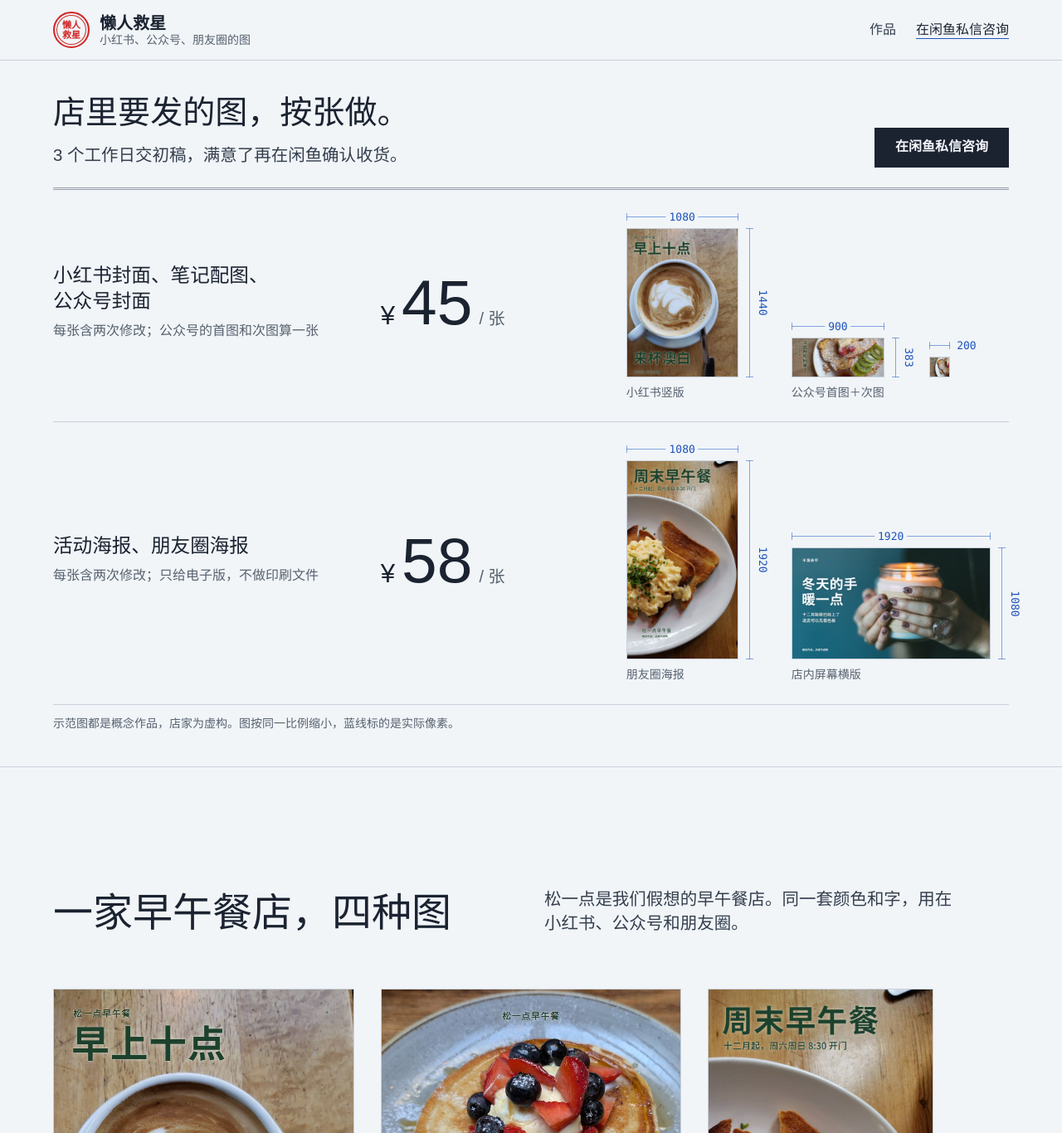
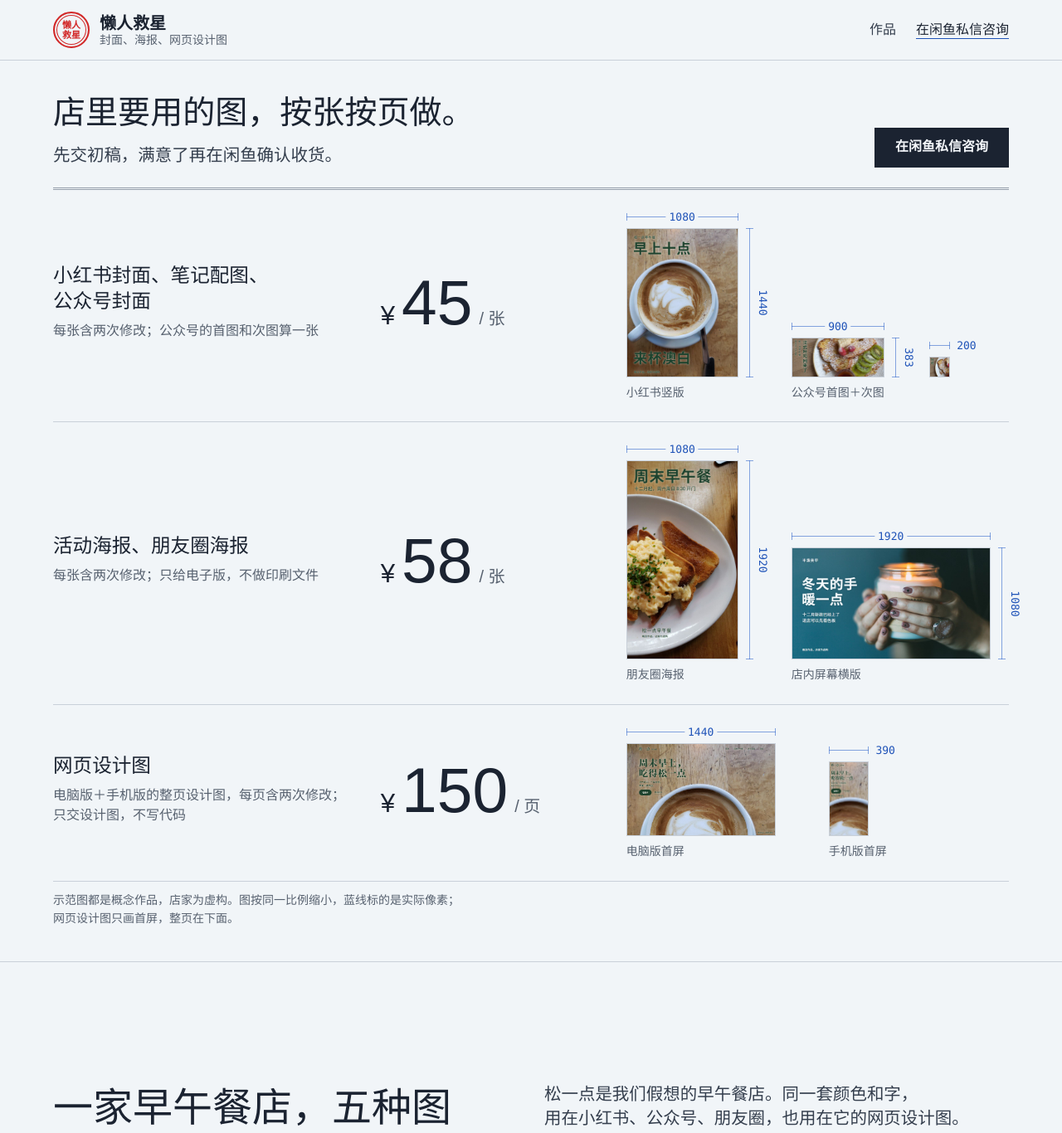
Before and after one commit to lazysavior/lazysavior.github.io, a plain HTML site: page cn/index.html in a window 1280 px wide. Shown: the top 1366 px of the page at 83% size. Drawn offline with Linux system fonts and the light colour scheme.

Commit message:
作品集：簡體介紹頁 /cn/ 加上網頁設計圖服務（閒魚商品三）
Co-Authored-By: Claude Opus 5.5 <noreply@anthropic.com>

```diff
--- a/cn/index.html
+++ b/cn/index.html
@@ -3,8 +3,8 @@
 <head>
 <meta charset="utf-8">
 <meta name="viewport" content="width=device-width, initial-scale=1">
-<title>懒人救星｜小红书封面 ¥45 一张，活动海报 ¥58 一张</title>
-<meta name="description" content="懒人救星帮小店做小红书封面、公众号封面和活动海报，按张计价，3 个工作日交初稿，在闲鱼私信咨询。">
+<title>懒人救星｜小红书封面 ¥45 一张，活动海报 ¥58 一张，网页设计图 ¥150 一页</title>
+<meta name="description" content="懒人救星帮小店做小红书封面、公众号封面、活动海报和网页设计图，按张或按页计价，在闲鱼私信咨询。">
 <link rel="stylesheet" href="styles.css">
 </head>
 <body>
@@ -13,7 +13,7 @@
   <div class="container top-in">
     <a class="brand" href="#top" aria-label="懒人救星，回到页面顶部">
       <span class="seal" aria-hidden="true">懒人<br>救星</span>
-      <span class="brand-name">懒人救星<small>小红书、公众号、朋友圈的图</small></span>
+      <span class="brand-name">懒人救星<small>封面、海报、网页设计图</small></span>
     </a>
     <nav class="top-links" aria-label="页面导航">
       <a class="nav-quiet" href="#works">作品</a>
@@ -26,8 +26,8 @@
   <section class="hero" aria-labelledby="hero-title">
     <div class="container">
       <div class="grid12 hero-head">
-        <h1 id="hero-title"><span class="phrase">店里要发的图，</span><span class="phrase">按张做。</span></h1>
-        <p class="lead"><span class="phrase">3 个工作日交初稿，</span><span class="phrase">满意了再在闲鱼确认收货。</span></p>
+        <h1 id="hero-title"><span class="phrase">店里要用的图，</span><span class="phrase">按张按页做。</span></h1>
+        <p class="lead"><span class="phrase">先交初稿，</span><span class="phrase">满意了再在闲鱼确认收货。</span></p>
         <a class="btn btn-primary" href="#contact">在闲鱼私信咨询</a>
       </div>
 
@@ -88,16 +88,39 @@
             </figure>
           </div>
         </li>
+        <li class="grid12 offer">
+          <div class="offer-name">
+            <h2>网页设计图</h2>
+            <p><span class="phrase">电脑版＋手机版的整页设计图，</span><span class="phrase">每页含两次修改；</span><span class="phrase">只交设计图，不写代码</span></p>
+          </div>
+          <p class="offer-price"><span class="cur">¥</span><span class="amount">150</span><span class="per">/ 页</span></p>
+          <div class="formats">
+            <figure class="fmt">
+              <div class="fmt-box" style="--w: 1440;">
+                <span class="dim dim-w" aria-hidden="true"><span>1440</span></span>
+                <img src="img/web-desk-fold.jpg" width="1200" height="750" alt="网页设计图示范：早午餐店官网电脑版首屏，木头桌上一杯澳白，字写着周末早上，吃得松一点">
+              </div>
+              <figcaption>电脑版首屏<span class="visually-hidden">，宽 1440 像素</span></figcaption>
+            </figure>
+            <figure class="fmt">
+              <div class="fmt-box tiny" style="--w: 390;">
+                <span class="dim dim-w" aria-hidden="true"><span>390</span></span>
+                <img src="img/web-mob-fold.jpg" width="196" height="362" alt="网页设计图示范：同一家店的手机版首屏">
+              </div>
+              <figcaption>手机版首屏<span class="visually-hidden">，宽 390 像素</span></figcaption>
+            </figure>
+          </div>
+        </li>
       </ol>
-      <p class="scale-note">示范图都是概念作品，店家为虚构。图按同一比例缩小，蓝线标的是实际像素。</p>
+      <p class="scale-note"><span class="phrase">示范图都是概念作品，店家为虚构。</span><span class="phrase">图按同一比例缩小，蓝线标的是实际像素；</span><span class="phrase">网页设计图只画首屏，整页在下面。</span></p>
     </div>
   </section>
 
   <section class="works" id="works" aria-labelledby="works-title">
     <div class="container">
       <div class="grid12 sec-head">
-        <h2 id="works-title">一家早午餐店，四种图</h2>
-        <p class="lead">松一点是我们假想的早午餐店。同一套颜色和字，用在<span class="phrase">小红书、公众号和朋友圈。</span></p>
+        <h2 id="works-title">一家早午餐店，五种图</h2>
+        <p class="lead">松一点是我们假想的早午餐店。<span class="phrase">同一套颜色和字，</span><span class="phrase">用在小红书、公众号、朋友圈，</span><span class="phrase">也用在它的网页设计图。</span></p>
       </div>
       <div class="grid12 case-grid">
         <figure class="w w-xhs-a">
@@ -119,6 +142,17 @@
         <figure class="w w-gzh-s">
           <img src="img/gzh-square.jpg" width="200" height="200" alt="公众号封面次图：吐司" loading="lazy">
           <figcaption>次图 <span class="size">200×200</span></figcaption>
+        </figure>
+        <figure class="w w-web-fold">
+          <img src="img/web-desk-fold.jpg" width="1200" height="750" alt="网页设计图电脑版首屏放大：木头桌上一杯澳白，左上写着周末早上，吃得松一点，下面有看菜单按钮" loading="lazy">
+          <figcaption>电脑版首屏放大看 <span class="size">1440×900</span></figcaption>
+        </figure>
+        <figure class="w w-web">
+          <div class="web-pair">
+            <img src="img/web-desk-full.jpg" width="600" height="1618" alt="网页设计图：松一点早午餐官网电脑版整页，从上到下是首屏、招牌菜、周末早午餐、关于我们、到店和页尾" loading="lazy">
+            <img src="img/web-mob-full.jpg" width="180" height="1586" alt="网页设计图：同一页的手机版整页，内容和电脑版一样，排成一栏" loading="lazy">
+          </div>
+          <figcaption><span class="phrase">网页设计图，</span><span class="phrase">电脑版 <span class="size">1440</span> 和手机版 <span class="size">390</span> 的整页，</span><span class="phrase">按同一比例缩小</span></figcaption>
         </figure>
       </div>
     </div>
@@ -144,14 +178,15 @@
     <div class="container">
       <div class="grid12 sec-head">
         <h2 id="terms-title">价格里包括什么</h2>
-        <p class="lead">两种图都一样，没写的就不包括。</p>
+        <p class="lead">三样服务的条件都在这里，没写的就不包括。</p>
       </div>
       <dl class="terms-rows">
-        <div class="grid12 term"><dt>修改</dt><dd>每张含两次修改</dd></div>
-        <div class="grid12 term"><dt>交稿</dt><dd>3 个工作日内交初稿</dd></div>
-        <div class="grid12 term"><dt>文件</dt><dd>封面和海报都交 JPG 或 PNG，在闲鱼聊天里发给你；海报只给电子档，不做印刷文件（CMYK、出血）</dd></div>
+        <div class="grid12 term"><dt>修改</dt><dd>每张或每页含两次修改</dd></div>
+        <div class="grid12 term"><dt>交稿</dt><dd><span class="phrase">封面和海报</span> <span class="phrase">3 个工作日内交初稿，</span><span class="phrase">网页设计图</span> <span class="phrase">5 个工作日内</span></dd></div>
+        <div class="grid12 term"><dt>文件</dt><dd>都交 JPG 或 PNG，在闲鱼聊天里发给你；海报只给电子档，不做印刷文件（CMYK、出血）</dd></div>
+        <div class="grid12 term"><dt>网页设计图</dt><dd>只交设计图：<span class="phrase">电脑版宽 1440、</span><span class="phrase">手机版宽 390 的整页，</span><span class="phrase">一页的内容 6 段以内，</span><span class="phrase">图太长会切成几张。</span><span class="phrase">不写代码，</span><span class="phrase">不做成能打开的网页，</span><span class="phrase">不管域名、服务器、备案</span></dd></div>
         <div class="grid12 term"><dt>照片</dt><dd><span class="phrase">我们用 AI 辅助排版，</span><span class="phrase">不用 AI 生成照片</span></dd></div>
-        <div class="grid12 term"><dt>不含</dt><dd>印刷文件、PSD 源文件、代发布、广告投放</dd></div>
+        <div class="grid12 term"><dt>不含</dt><dd>印刷文件、PSD 和 <span class="phrase">Figma 源文件、</span>代发布、广告投放</dd></div>
       </dl>
     </div>
   </section>
@@ -165,8 +200,8 @@
       <ol class="steps">
         <li><b>私信说需求</b></li>
         <li><b>拍下付款</b><span>钱先由闲鱼保管</span></li>
-        <li><b>3 个工作日内交初稿</b></li>
-        <li><b>修改</b><span>每张两次</span></li>
+        <li><b>交初稿</b><span><span class="phrase">封面海报</span> <span class="phrase">3 个工作日，</span><span class="phrase">网页设计图</span> <span class="phrase">5 个工作日</span></span></li>
+        <li><b>修改</b><span>每张或每页两次</span></li>
         <li><b>定稿满意后确认收货</b></li>
       </ol>
       <div class="grid12 prep">
--- a/cn/styles.css
+++ b/cn/styles.css
@@ -1,4 +1,4 @@
-/* Hallmark · shape: Catalogue (two offers set as a price index; examples drawn at one scale) · genre: editorial · theme: Specimen (deal 3/3, seed prompt-835c·255ed04a·2026-11-27·r0) · job: hire · draw: 896ee9
+/* Hallmark · shape: Catalogue (three offers set as a price index; examples drawn at one scale) · genre: editorial · theme: Specimen (deal 3/3, seed prompt-835c·255ed04a·2026-11-27·r0) · job: hire · draw: 896ee9
  * hero: Index · nav: edge-aligned · footer: letter close · imagery: the product (our own example images, concept work) · signature: every format drawn at one shared scale, with blue dimension guides naming its real pixel size
  * axes: light/grotesk-sans/cool · posture: restrained · contrast: pass · fold: pass · v2.0.0 */
 /* Hallmark · pre-emit critique: P4 H4 E4 S5 R4 V4 · weakest: E, system fonts only (mainland can't reach web fonts), so the Specimen contrast lives in weight (300 display over 400 body) and in the guides instead of a Didone */
@@ -85,7 +85,7 @@ main:focus { outline: none; }
 .fmt-box.tiny .dim-w span { left: calc(100% + var(--space-xs)); transform: none; padding-inline: 0; }
 .fmt figcaption { font-size: var(--text-sm); color: var(--color-muted); white-space: nowrap; }
 
-.scale-note { font-size: var(--text-sm); color: var(--color-muted); padding-top: var(--space-sm); }
+.scale-note { font-size: var(--text-sm); color: var(--color-muted); padding-top: var(--space-sm); max-width: 36em; }
 
 /* ── 段落共用 ── */
 .sec-head { align-items: end; row-gap: var(--space-md); margin-bottom: var(--space-2xl); }
@@ -105,6 +105,10 @@ main:focus { outline: none; }
 .w-moments img { width: 75%; }              /* 9:16 的海报宽度取 3:4 的 75%，三张一样高 */
 .w-gzh { grid-column: 1 / 9; }
 .w-gzh-s { grid-column: 9 / 11; align-self: end; }
+/* 网页设计图：左边放大首屏，右边电脑版和手机版整页按同一比例并排（1440 : 390）；左宽右窄，两边靠上对齐，放大的首屏和右边整页顶上的首屏并排（设计总监上线前第 3 条） */
+.w-web-fold { grid-column: 1 / 9; align-self: start; }
+.w-web { grid-column: 9 / 13; }
+.web-pair { display: grid; grid-template-columns: minmax(0, 1440fr) minmax(0, 390fr); gap: var(--space-md); align-items: start; max-width: 480px; }
 
 /* ── 作品二：同一张照片，两种尺寸 ── */
 .same-photo { padding-block: var(--section-gap-s) var(--section-gap); }
@@ -165,6 +169,7 @@ main:focus { outline: none; }
   .w-xhs-a { grid-column: 1 / 7; } .w-xhs-b { grid-column: 7 / 13; }
   .w-moments { grid-column: 1 / 7; } .w-gzh-s { grid-column: 7 / 10; }
   .w-gzh { grid-column: 1 / -1; }
+  .w-web, .w-web-fold { grid-column: 1 / -1; }
   .same-text, .same-pair { grid-column: 1 / -1; }
   .steps { grid-template-columns: minmax(0, 1fr); }
   .steps li { flex-direction: row; flex-wrap: wrap; align-items: baseline; column-gap: var(--space-md); padding-block: var(--space-md); border-bottom: var(--rule-hair) solid var(--color-rule-on-ink); }
@@ -188,3 +193,6 @@ main:focus { outline: none; }
 @media (max-width: 22.5rem) {
   :root { --scale: 14; }   /* 320 宽：店内屏幕右边的尺寸数字也放得下 */
 }
+
+/* 条件、图说、流程也用 pretty 换行，避免最后一行只剩一个字（品管第 1 次必修 1；p 在 base.css 已经有） */
+.term dd, figcaption, .steps li { text-wrap: pretty; }
```
Also changed, not shown: cn/img/web-desk-fold.jpg (added), cn/img/web-desk-full.jpg (added), cn/img/web-mob-fold.jpg (added), cn/img/web-mob-full.jpg (added).
